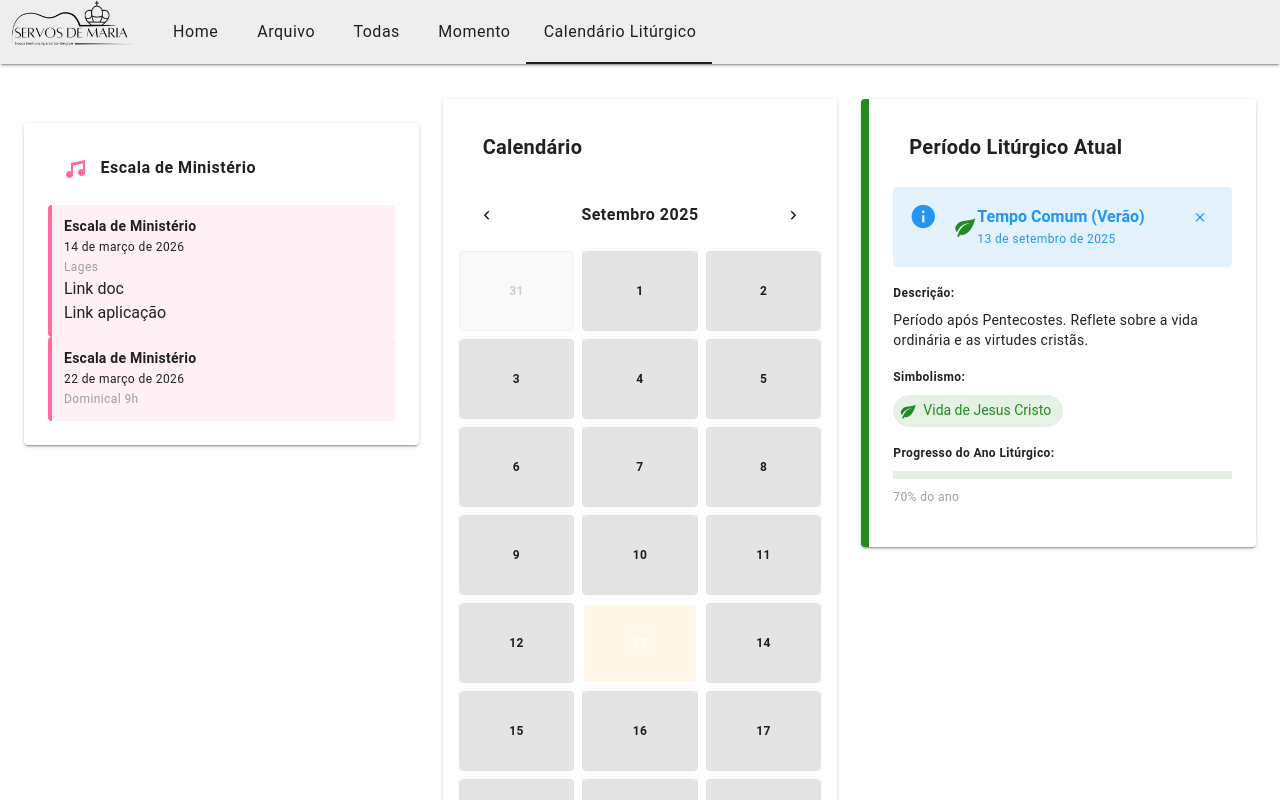
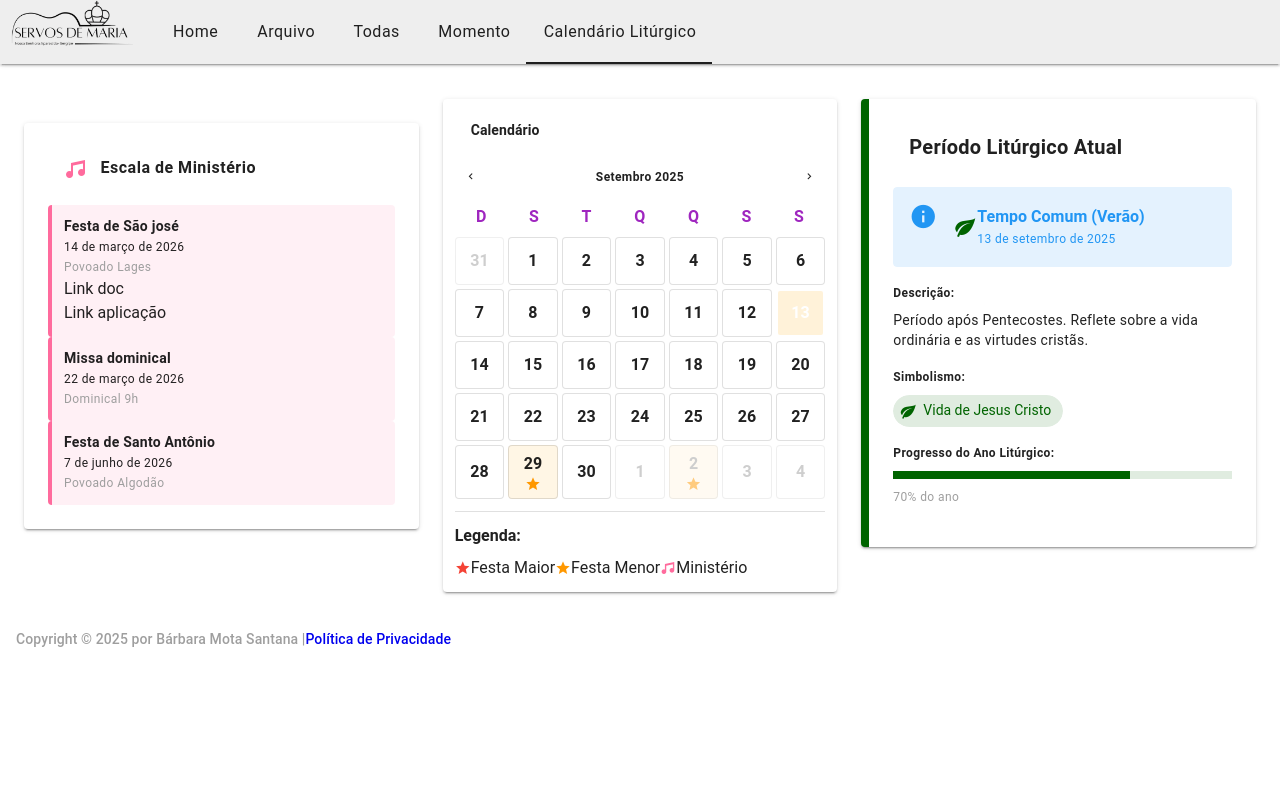
Before and after one commit to barbaramsantana/musicanotacerta, a Vue app: page /calendario in a window 1280 px wide. Shown: the top 800 px of the page. Built offline with nearby package versions, Linux system fonts and the light colour scheme.

Commit message:
Atualização de calendário, cores, footer, politicas, home

```diff
--- a/index.html
+++ b/index.html
@@ -3,13 +3,13 @@
   <head>
     <meta charset="UTF-8" />
     <link rel="icon" type="image/svg+xml" href="/vite.svg" />
-    <meta name="description" content="Musica Nota Certa — letras e cifras católicas para missa, louvor e adoração.">
+    <meta name="description" content="Ministério Servos de Maria — letras e cifras católicas para missa, louvor e adoração.">
     <meta name="viewport" content="width=device-width, initial-scale=1.0" />
     <meta name="google-site-verification" content="fESP9ot-82_F2aKwRM9T7do_No_RmftXSoiI5YMMZwU" />
     <meta name="google-adsense-account" content="ca-pub-2041320716572221">
     <script async src="https://pagead2.googlesyndication.com/pagead/js/adsbygoogle.js?client=ca-pub-2041320716572221"
      crossorigin="anonymous"></script>
-    <title>Músicas Católicas e Cifras para Missa | Musica Nota Certa</title>
+    <title>Músicas Católicas e Cifras para Missa | Ministério Servos de Maria</title>
   </head>
   <body>
     <div id="app"></div>
--- a/src/App.vue
+++ b/src/App.vue
@@ -1,5 +1,8 @@
 <script setup lang="ts">
 import logo from './assets/logo.png';
+import { useRoute } from 'vue-router';
+
+const route = useRoute();
 </script>
 
 <template>
@@ -48,6 +51,10 @@ import logo from './assets/logo.png';
       <router-view />
     </div>
   </VCard>
+  <VFooter v-if="route.path !== '/arquivo'" class="text-center py-3 text-subtitle-2 text-disabled">
+    Copyright © {{ new Date().getFullYear() }} por Bárbara Mota Santana |
+    <router-link to="/politica-privacidade" class="text-decoration-none">Política de Privacidade</router-link>
+  </VFooter>
 </template>
 
 <style scoped>
--- /dev/null
+++ b/src/assets/colors.css
@@ -0,0 +1,10 @@
+:root {
+  --color-branco: #FFFFFF;
+  --color-vermelho: #FF0000;
+  --color-verde: #006400;
+  --color-roxo: #7030A0;
+  --color-preto: #000000;
+  --color-rosa: #FFC0CB;
+  --color-dourado: #FFD700;
+  --color-azul: #0000FF;
+}
--- a/src/components/Calendar.vue
+++ b/src/components/Calendar.vue
@@ -149,99 +149,76 @@ const redirecionarPagina = (link: string) => {
         </VCard>
       </VCol>
       <VCol cols="12" sm="12" md="4">
-        <!-- Calendário -->
-        <VCard elevation="2" class="pa-6">
-          <VCardTitle class="text-h6 font-weight-bold mb-6">
+        <!-- Calendário Compacto -->
+        <VCard elevation="2" class="pa-3">
+          <VCardTitle class="text-subtitle-2 font-weight-bold mb-3">
             Calendário
           </VCardTitle>
 
           <!-- Navegação de Mês -->
-          <div class="d-flex align-center justify-space-between mb-6">
-            <VBtn icon @click="previousMonth" size="small" variant="text">
-              <VIcon>mdi-chevron-left</VIcon>
+          <div class="d-flex align-center justify-space-between mb-3">
+            <VBtn icon @click="previousMonth" size="x-small" variant="text">
+              <VIcon size="small">mdi-chevron-left</VIcon>
             </VBtn>
-            <div class="text-body-1 font-weight-bold">{{ monthYear }}</div>
-            <VBtn icon @click="nextMonth" size="small" variant="text">
-              <VIcon>mdi-chevron-right</VIcon>
+            <div class="text-caption font-weight-bold">{{ monthYear }}</div>
+            <VBtn icon @click="nextMonth" size="x-small" variant="text">
+              <VIcon size="small">mdi-chevron-right</VIcon>
             </VBtn>
           </div>
 
           <!-- Cabeçalho do Calendário -->
-          <VRow class="justify-content-between">
-              <!-- <div v-for="dayName in ['D', 'S', 'T', 'Q', 'Q', 'S', 'S']" :key="dayName" class="text-center font-weight-bold text-primary">{{ dayName }}</div> -->
-          </VRow>
+          <div class="d-flex mb-2">
+            <div v-for="dayName in ['D', 'S', 'T', 'Q', 'Q', 'S', 'S']" :key="dayName" class="text-center font-weight-bold text-primary flex-grow-1">
+              <span class="text-xs">{{ dayName }}</span>
+            </div>
+          </div>
 
           <!-- Dias do Calendário -->
-          <VRow>
-            <VCol
-              cols="12"
-              sm="6"
-              md="4"
-              lg="1.71"
+          <div class="calendar-grid">
+            <div
               v-for="(day, index) in calendarDays"
               :key="index"
-              class="pa-1"
-            >
-              <VCard
               :class="getDayClass(day)"
               @click="selectDate(day)"
-                variant="tonal"
-                style="cursor: pointer; min-height: 80px; display: flex; flex-direction: column; justify-content: center; align-items: center; transition: all 0.2s ease;"
+              class="calendar-day"
               :style="{
                 opacity: isCurrentMonth(day) ? 1 : 0.5,
                 borderWidth: isSameDay(day, selectedDate) ? '2px' : '1px',
                 borderColor: isSameDay(day, selectedDate) ? 'var(--v-primary-base)' : 'rgba(0,0,0,0.12)'
               }"
-                @mouseenter="$event.currentTarget.style.elevation = '8'"
-                @mouseleave="$event.currentTarget.style.elevation = '2'"
             >
               <div class="text-center w-100">
-                  <div class="text-caption font-weight-bold">{{ day.getDate() }}</div>
-                  <div v-if="getMinistryDateInfo(day) || getImportantDateInfo(day)" class="text-xs mt-1 d-flex justify-center gap-1">
-                    <VIcon v-if="getMinistryDateInfo(day)" size="small" color="#FF6B9D">
+                <div class="text-xs font-weight-bold">{{ day.getDate() }}</div>
+                <div v-if="getMinistryDateInfo(day) || getImportantDateInfo(day)" class="d-flex justify-center gap-0-5">
+                  <VIcon v-if="getMinistryDateInfo(day)" size="x-small" color="#FF6B9D">
                     mdi-music
                   </VIcon>
-                    <VIcon v-if="getImportantDateInfo(day)" size="small" :color="getImportantDateInfo(day)?.importance === 'major' ? 'red' : 'orange'">
+                  <VIcon v-if="getImportantDateInfo(day)" size="x-small" :color="getImportantDateInfo(day)?.importance === 'major' ? 'red' : 'orange'">
                     mdi-star
                   </VIcon>
                 </div>
               </div>
-              </VCard>
-            </VCol>
-          </VRow>
+            </div>
+          </div>
 
           <!-- Legenda -->
-          <VRow class="mt-8">
-            <VCol cols="12">
-              <div class="text-caption font-weight-bold mb-3">Legenda:</div>
-              <div class="d-flex gap-4 flex-wrap">
-                <div class="d-flex align-center gap-2">
-                  <VIcon color="red" size="small">mdi-star</VIcon>
-                  <span class="text-caption">Festa Maior</span>
+          <div class="mt-3 pt-3" style="border-top: 1px solid rgba(0,0,0,0.12);">
+            <div class="text-xs font-weight-bold mb-2">Legenda:</div>
+            <div class="d-flex gap-2 flex-wrap">
+              <div class="d-flex align-center gap-1">
+                <VIcon color="red" size="x-small">mdi-star</VIcon>
+                <span class="text-xs">Festa Maior</span>
               </div>
-                <div class="d-flex align-center gap-2">
-                  <VIcon color="orange" size="small">mdi-star</VIcon>
-                  <span class="text-caption">Festa Menor</span>
+              <div class="d-flex align-center gap-1">
+                <VIcon color="orange" size="x-small">mdi-star</VIcon>
+                <span class="text-xs">Festa Menor</span>
               </div>
-                <div class="d-flex align-center gap-2">
-                  <VIcon color="#FF6B9D" size="small">mdi-music</VIcon>
-                  <span class="text-caption">Escala de Ministério</span>
-                </div>
-                <div class="d-flex align-center gap-2">
-                  <div class="d-flex align-center justify-center" style="width: 20px; height: 20px; border-radius: 4px; background-color: #e3f2fd;">
-                    <div style="width: 16px; height: 16px; border: 2px solid var(--v-primary-base); border-radius: 2px;"></div>
-                  </div>
-                  <span class="text-caption">Data Selecionada</span>
-                </div>
-                <div class="d-flex align-center gap-2">
-                  <div class="d-flex align-center justify-center" style="width: 20px; height: 20px; border-radius: 4px; background-color: #fff3e0;">
-                    <div style="width: 12px; height: 12px; border-radius: 50%; background-color: var(--v-primary-base);"></div>
-                  </div>
-                  <span class="text-caption">Hoje</span>
+              <div class="d-flex align-center gap-1">
+                <VIcon color="#FF6B9D" size="x-small">mdi-music</VIcon>
+                <span class="text-xs">Ministério</span>
               </div>
             </div>
-            </VCol>
-          </VRow>
+          </div>
         </VCard>
       </VCol>
 
@@ -252,7 +229,7 @@ const redirecionarPagina = (link: string) => {
             Período Litúrgico Atual
           </VCardTitle>
 
-          <VAlert type="info" variant="tonal" class="mb-4" closable>
+          <VAlert type="info" variant="tonal" class="mb-4">
             <div class="d-flex align-center gap-2">
               <VIcon :color="liturgicalInfo.currentPeriod.color">{{ liturgicalInfo.currentPeriod.icon }}</VIcon>
               <div>
@@ -283,7 +260,7 @@ const redirecionarPagina = (link: string) => {
           <div class="mb-4">
             <div class="text-caption font-weight-bold mb-2">Progresso do Ano Litúrgico:</div>
             <VProgressLinear
-              :value="liturgicalInfo.yearProgress"
+              :model-value="liturgicalInfo.yearProgress"
               :color="liturgicalInfo.currentPeriod.color"
               height="8"
               class="mb-2"
@@ -293,10 +270,19 @@ const redirecionarPagina = (link: string) => {
 
           <!-- Data Importante -->
           <div v-if="getImportantDateInfo(selectedDate)" class="mt-6 pt-6" style="border-top: 1px solid rgba(0,0,0,0.12);">
-            <VAlert type="warning" variant="tonal" closable>
+            <VAlert type="warning" variant="tonal">
               <VIcon start>mdi-star-circle</VIcon>
               <div class="font-weight-bold">{{ getImportantDateInfo(selectedDate)?.name }}</div>
               <div class="text-caption">Festa {{ getImportantDateInfo(selectedDate)?.importance === 'major' ? 'Maior' : 'Menor' }}</div>
+            </VAlert>
+          </div>
+          <div v-if="getMinistryDateInfo(selectedDate)" class="mt-6 pt-6">
+            <VAlert type="info" variant="tonal">
+              <VIcon start color="#FF6B9D">mdi-music</VIcon>
+              <div class="font-weight-bold">{{ getMinistryDateInfo(selectedDate)?.title }}</div>
+              <div class="text-caption">{{ getMinistryDateInfo(selectedDate)?.description }}</div>
+              <div v-if="getMinistryDateInfo(selectedDate)?.link" @click="abirLink(getMinistryDateInfo(selectedDate)?.link!)">Link doc</div>
+              <div v-if="getMinistryDateInfo(selectedDate)?.arquivo" @click="redirecionarPagina(getMinistryDateInfo(selectedDate)?.arquivo!)">Link aplicação</div>
             </VAlert>
           </div>
         </VCard>
@@ -306,31 +292,61 @@ const redirecionarPagina = (link: string) => {
 </template>
 
 <style scoped>
+.calendar-grid {
+  display: grid;
+  grid-template-columns: repeat(7, 1fr);
+  gap: 4px;
+}
+
+.calendar-day {
+  padding: 6px 4px;
+  border: 1px solid rgba(0, 0, 0, 0.12);
+  border-radius: 4px;
+  cursor: pointer;
+  transition: all 0.2s ease;
+  background-color: rgba(255, 255, 255, 0.7);
+  min-height: 48px;
+  display: flex;
+  flex-direction: column;
+  justify-content: center;
+  align-items: center;
+}
+
+.calendar-day:hover {
+  background-color: rgba(0, 0, 0, 0.04);
+  box-shadow: 0 2px 4px rgba(0, 0, 0, 0.1);
+}
+
 .selected-day {
   border-width: 2px !important;
   border-color: var(--v-primary-base) !important;
   background-color: var(--v-primary-base) !important;
   color: white !important;
+  font-weight: 600;
 }
 
 .today {
   box-shadow: inset 0 0 0 2px var(--v-primary-base);
+  background-color: rgba(255, 165, 0, 0.15) !important;
+}
+
+.important-major {
+  background-color: rgba(255, 0, 0, 0.1) !important;
+}
+
+.important-minor {
   background-color: rgba(255, 165, 0, 0.1) !important;
 }
 
-.important-major {
-  background-color: rgba(255, 0, 0, 0.15) !important;
-}
-
-.important-minor {
-  background-color: rgba(255, 165, 0, 0.15) !important;
-}
-
 .ministry-day {
-  background-color: rgba(255, 107, 157, 0.15) !important;
+  background-color: rgba(255, 107, 157, 0.1) !important;
 }
 
 .text-grey {
   color: rgba(0, 0, 0, 0.38);
 }
+
+.gap-0-5 {
+  gap: 2px;
+}
 </style>
--- a/src/components/DashHome.vue
+++ b/src/components/DashHome.vue
@@ -21,7 +21,7 @@ const features = ref([
   {
     icon: 'mdi-file-document',
     title: 'Arquivo Pessoal',
-    description: 'Gerencie seu acervo particular de músicas e arranjos',
+    description: 'Crie seu arquivo .html e import para utilizar as funcionalidades de leitura de arquivos',
     color: 'primary',
     redirect: '/arquivo'
   }
@@ -32,6 +32,7 @@ const router = useRouter();
 const abrirArquivo = (fileName: string) => {
  router.push({ name: 'Arquivo', query: { file: fileName } });
 }
+
 </script>
 
 <template>
@@ -51,29 +52,20 @@ const abrirArquivo = (fileName: string) => {
               to="/todas"
               size="large"
               variant="elevated"
-              class="bg-white text-primary px-8"
+              class="bg-white text-primary px-8 ma-2"
               elevation="2"
             >
               <VIcon start>mdi-music-box</VIcon>
               Explorar Músicas
             </VBtn>
-            <VBtn
-              to="/momento"
+             <VBtn
+              @click="router.push('/calendario')"
               size="large"
               variant="outlined"
-              class="border-white text-white px-8"
+              class="border-white text-white px-8 ma-2"
             >
-              <VIcon start>mdi-hands-together</VIcon>
-              Por Momento
-            </VBtn>
-             <VBtn
-              @click="abrirArquivo('lages.html')"
-              size="large"
-              variant="outlined"
-              class="border-white text-white px-8"
-            >
-              <VIcon start>mdi-music</VIcon>
-              Lages
+              <VIcon start>mdi-calendar</VIcon>
+              Calendário
             </VBtn>
           </div>
         </div>
@@ -134,119 +126,6 @@ const abrirArquivo = (fileName: string) => {
               </p>
             </VCardText>
           </VCard>
-        </VCol>
-      </VRow>
-    </VContainer>
-
-    <!-- Moments Section -->
-    <!-- <VContainer class="my-12">
-      <VRow class="mb-12">
-        <VCol cols="12" class="text-center">
-          <h2 class="text-h3 font-weight-bold mb-2 text-primary">
-            Momentos da Missa
-          </h2>
-          <VDivider class="border-opacity-50 mx-auto" style="max-width: 100px;"></VDivider>
-          <p class="text-body-1 mt-4 text-medium-emphasis">
-            Encontre as músicas perfeitas para cada momento da celebração
-          </p>
-        </VCol>
-      </VRow>
-
-      <VRow>
-        <VCol
-          v-for="moment in moments"
-          :key="moment.title"
-          cols="12"
-          sm="6"
-          lg="4"
-        >
-          <VCard
-            class="h-100 moment-card"
-            variant="elevated"
-            :ripple="true"
-            to="/todas"
-          >
-            <div class="moment-header" style="background: linear-gradient(135deg, #CC4AF2 0%, #9f26bf 50%, #6b1782 100%); padding: 24px; text-align: center;">
-              <VIcon size="56" color="white" class="mb-3">
-                {{ moment.icon }}
-              </VIcon>
-              <h3 class="text-h6 text-white font-weight-bold">
-                {{ moment.title }}
-              </h3>
-            </div>
-
-            <VCardText class="pt-6 text-center">
-              <p class="text-body-2 text-medium-emphasis mb-4">
-                {{ moment.description }}
-              </p>
-              <VBtn
-                variant="text"
-                color="primary"
-                size="small"
-              >
-                Ver Músicas
-                <VIcon end>mdi-arrow-right</VIcon>
-              </VBtn>
-            </VCardText>
-          </VCard>
-        </VCol>
-      </VRow>
-    </VContainer> -->
-
-    <!-- Info Section -->
-    <!-- <VContainer class="my-12">
-      <VCard
-        variant="elevated"
-        class="overflow-hidden"
-        :style="{ background: 'linear-gradient(135deg, rgba(105, 92, 205, 0.1) 0%, rgba(31, 18, 131, 0.1) 100%)' }"
-      >
-        <VRow no-gutters>
-          <VCol cols="12" md="6" class="d-flex align-center pa-8">
-            <div>
-              <h2 class="text-h4 font-weight-bold text-primary mb-4">
-                Organize Sua Fé
-              </h2>
-              <p class="text-body-1 text-medium-emphasis mb-4">
-                Crie sua própria biblioteca de músicas, organize por categoria e mantenha seus favoritos sempre à mão. Perfeito para ministros da música, padres, catequistas e todos que buscam enriquecer seus momentos de oração.
-              </p>
-              <p class="text-body-2 text-secondary">
-                ✓ Acesso completo à biblioteca<br>
-                ✓ Organização personalizada<br>
-                ✓ Seleção por momento litúrgico<br>
-                ✓ Interface intuitiva e amigável
-              </p>
-            </div>
-          </VCol>
-          <VCol cols="12" md="6" class="d-flex align-center pa-8 justify-center">
-            <VIcon size="250" color="primary" class="opacity-50">
-              mdi-music-circle
-            </VIcon>
-          </VCol>
-        </VRow>
-      </VCard>
-    </VContainer> -->
-
-    <!-- CTA Section -->
-    <VContainer class="my-12">
-      <VRow class="mb-4">
-        <VCol cols="12" class="text-center">
-          <h2 class="text-h3 font-weight-bold mb-4">
-            Pronto para Começar?
-          </h2>
-          <p class="text-body-1 text-medium-emphasis mb-8">
-            Explore nossa coleção completa de músicas católicas
-          </p>
-          <VBtn
-            to="/todas"
-            size="x-large"
-            variant="elevated"
-            color="primary"
-            class="px-12"
-            elevation="2"
-          >
-            <VIcon start>mdi-music</VIcon>
-            Acessar Todas as Músicas
-          </VBtn>
         </VCol>
       </VRow>
     </VContainer>
--- /dev/null
+++ b/src/components/PrivacyPolicy.vue
@@ -0,0 +1,28 @@
+<script setup lang="ts">
+// Privacy Policy component
+</script>
+
+<template>
+  <VContainer fluid class="pa-6">
+    <VRow>
+      <VCol cols="12">
+        <VCard elevation="2" class="pa-6 d-flex flex-column align-center h-100">
+          <VCardTitle class="text-h4 font-weight-bold mb-4">
+            Política de Privacidade, Cookies e Links Externos – Ministério Servos de Maria
+          </VCardTitle>
+
+          <div class="d-flex justify-center w-50 text-body-1">
+            O site Ministério Servos de Maria utiliza cookies para melhorar sua experiência e pode coletar informações.
+            Também exibimos anúncios, que pode usar cookies e tecnologias semelhantes para personalizar conteúdos e anúncios.
+            Ao navegar no site, você concorda com o uso dessas tecnologias. É possível desativar os cookies nas configurações do seu navegador, o que pode afetar o funcionamento do site.
+            Nosso site pode conter links para páginas externas. Não nos responsabilizamos pelas políticas de privacidade ou conteúdos desses sites.
+            Podemos atualizar esta política a qualquer momento, sendo recomendável consultá-la periodicamente.
+          </div>
+        </VCard>
+      </VCol>
+    </VRow>
+  </VContainer>
+</template>
+
+<style scoped>
+</style>
--- a/src/router.ts
+++ b/src/router.ts
@@ -4,6 +4,7 @@ import Momento from './components/Momento.vue'
 import Arquivo from './components/Arquivo.vue'
 import DashHome from './components/DashHome.vue'
 import Calendar from './components/Calendar.vue'
+import PrivacyPolicy from './components/PrivacyPolicy.vue'
 
 const routes = [
   { path: '/', name: 'DashHome', component: DashHome },
@@ -11,6 +12,7 @@ const routes = [
   { path: '/momento', name: 'Momento', component: Momento },
   { path: '/arquivo', name: 'Arquivo', component: Arquivo },
   { path: '/calendario', name: 'Calendar', component: Calendar },
+  { path: '/politica-privacidade', name: 'PrivacyPolicy', component: PrivacyPolicy },
 ]
 
 const router = createRouter({
--- a/src/services/useLiturgicalCalendar.ts
+++ b/src/services/useLiturgicalCalendar.ts
@@ -2,6 +2,18 @@
  * Serviço para calcular o Calendário Litúrgico Católico
  * Calcula os tempos litúrgicos e as festas mais importantes
  */
+
+// Cores litúrgicas baseadas nas variáveis CSS
+const LITURGICAL_COLORS = {
+  branco: '#FFFFFF',
+  vermelho: '#FF0000',
+  verde: '#006400',
+  roxo: '#7030A0',
+  preto: '#000000',
+  rosa: '#FFC0CB',
+  dourado: '#FFD700',
+  azul: '#0000FF'
+};
 
 interface LiturgicalPeriod {
   name: string;
@@ -52,19 +64,25 @@ export function getDefaultMinistryDates(): MinistryDate[] {
   return [
     {
       date: new Date(2026, 2, 14),
-      title: 'Escala de Ministério',
-      description: 'Lages',
-      color: '#FF6B9D',
+      title: 'Festa de São josé',
+      description: 'Povoado Lages',
+      color: LITURGICAL_COLORS.roxo,
       link: 'https://docs.google.com/document/d/1AF0qlMxd7OZTg-qpAPsNYTtW-f3RM7wz/edit?usp=sharing&ouid=116940039726088334116&rtpof=true&sd=true',
       arquivo: 'lages.html',
     },
     {
       date: new Date(2026, 2, 22),
-      title: 'Escala de Ministério',
+      title: 'Missa dominical',
       description: 'Dominical 9h',
-      color: '#FF6B9D'
+      color: LITURGICAL_COLORS.roxo
+    },
+    {
+      date: new Date(2026, 5, 7),
+      title: 'Festa de Santo Antônio',
+      description: 'Povoado Algodão',
+      color: LITURGICAL_COLORS.verde
     }
-  ];
+  ].filter(d => d.date >= new Date());
 }
 
 export function addMinistryDate(date: Date, title: string, description?: string): void {
@@ -73,7 +91,7 @@ export function addMinistryDate(date: Date, title: string, description?: string)
     date,
     title,
     description,
-    color: '#FF6B9D'
+    color: LITURGICAL_COLORS.rosa
   });
   localStorage.setItem(MINISTRY_DATES_KEY, JSON.stringify(dates));
 }
@@ -152,7 +170,7 @@ export function getLiturgicalCalendar(date: Date = new Date()): LiturgicalInfo {
       description: 'Tempo de preparação espiritual para o Natal. Período de esperança e renovação.',
       startDate: adventStart,
       endDate: adventEnd,
-      color: '#8B008B',
+      color: LITURGICAL_COLORS.roxo,
       icon: 'mdi-candle',
       symbolism: 'Preparação e esperança'
     },
@@ -161,7 +179,7 @@ export function getLiturgicalCalendar(date: Date = new Date()): LiturgicalInfo {
       description: 'Celebração do nascimento de Jesus Cristo. Tempo de alegria e encarnação do Verbo divino.',
       startDate: christmasStart,
       endDate: new Date(year, 11, 31),
-      color: '#C41E3A',
+      color: LITURGICAL_COLORS.branco,
       icon: 'mdi-star',
       symbolism: 'Incarnação e alegria'
     },
@@ -170,7 +188,7 @@ export function getLiturgicalCalendar(date: Date = new Date()): LiturgicalInfo {
       description: 'Período do calendário litúrgico entre Natal e Quaresma. Reflete sobre a vida de Jesus.',
       startDate: new Date(year + 1, 0, 1),
       endDate: new Date(year + 1, 0, 5),
-      color: '#228B22',
+      color: LITURGICAL_COLORS.verde,
       icon: 'mdi-leaf',
       symbolism: 'Vida de Jesus Cristo'
     },
@@ -179,7 +197,7 @@ export function getLiturgicalCalendar(date: Date = new Date()): LiturgicalInfo {
       description: 'Manifestação de Jesus aos magos do Oriente. Celebra a revelação de Jesus a todas as nações.',
       startDate: epiphanyStart,
       endDate: epiphanyEnd,
-      color: '#FFD700',
+      color: LITURGICAL_COLORS.dourado,
       icon: 'mdi-brightness-7',
       symbolism: 'Manifestação e Luz'
     },
@@ -188,7 +206,7 @@ export function getLiturgicalCalendar(date: Date = new Date()): LiturgicalInfo {
       description: 'Período de 40 dias de penitência e preparação para a Páscoa. Tempo de conversão e oração.',
       startDate: lentStart,
       endDate: lentEnd,
-      color: '#8B4513',
+      color: LITURGICAL_COLORS.roxo,
       icon: 'mdi-cross',
       symbolism: 'Penitência e conversão'
     },
@@ -197,7 +215,7 @@ export function getLiturgicalCalendar(date: Date = new Date()): LiturgicalInfo {
       description: 'Pico do ano litúrgico. Celebração da Ressurreição de Jesus Cristo e esperança da salvação.',
       startDate: easterStart,
       endDate: easterOctaveEnd,
-      color: '#32CD32',
+      color: LITURGICAL_COLORS.branco,
       icon: 'mdi-flower-tulip',
       symbolism: 'Ressurreição e Vida'
     },
@@ -206,7 +224,7 @@ export function getLiturgicalCalendar(date: Date = new Date()): LiturgicalInfo {
       description: 'Cinquenta dias de alegria pascal, culminando em Pentecostes, quando o Espírito Santo é enviado.',
       startDate: new Date(easterOctaveEnd.getTime() + 1 * 24 * 60 * 60 * 1000),
       endDate: easterSeasonEnd,
-      color: '#FF4500',
+      color: LITURGICAL_COLORS.vermelho,
       icon: 'mdi-fire',
       symbolism: 'Espírito Santo e Comunidade'
     },
@@ -215,7 +233,7 @@ export function getLiturgicalCalendar(date: Date = new Date()): LiturgicalInfo {
       description: 'Período após Pentecostes. Reflete sobre a vida ordinária e as virtudes cristãs.',
       startDate: new Date(easterSeasonEnd.getTime() + 1 * 24 * 60 * 60 * 1000),
       endDate: adventStart,
-      color: '#228B22',
+      color: LITURGICAL_COLORS.verde,
       icon: 'mdi-leaf',
       symbolism: 'Vida de Jesus Cristo'
     }
--- a/src/style.css
+++ b/src/style.css
@@ -1,3 +1,5 @@
+@import './assets/colors.css';
+
 * {
   touch-action: manipulation;
 }
```
Lines whose indentation alone changed are shown as unchanged.
